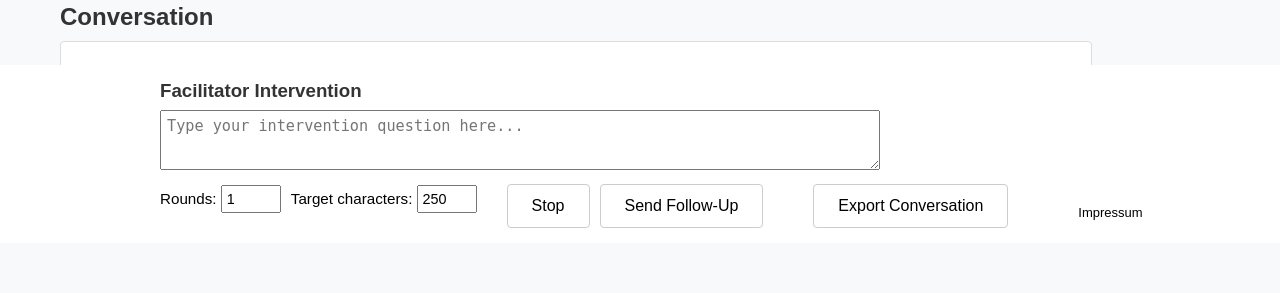
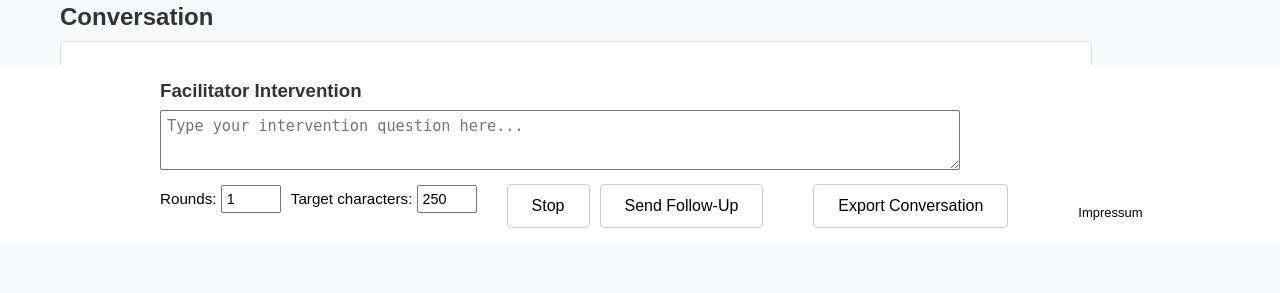
Before and after one commit to tannenbach/focus-ai, a Flask app: page / in a window 1280 px wide. Shown: the part 615-908 px from the top of the page. Run offline with Flask 3, Linux system fonts and the light colour scheme.

Commit message:
Update style.css

```diff
--- a/static/style.css
+++ b/static/style.css
@@ -154,7 +154,7 @@ button:hover {
 /* Textarea – volle Breite */
 #followup-section .fi-text textarea {
   width: 100%;
-  max-width: 720px;
+  max-width: 800px;
   height: 60px;
   resize: vertical;
   padding: 6px;
```
